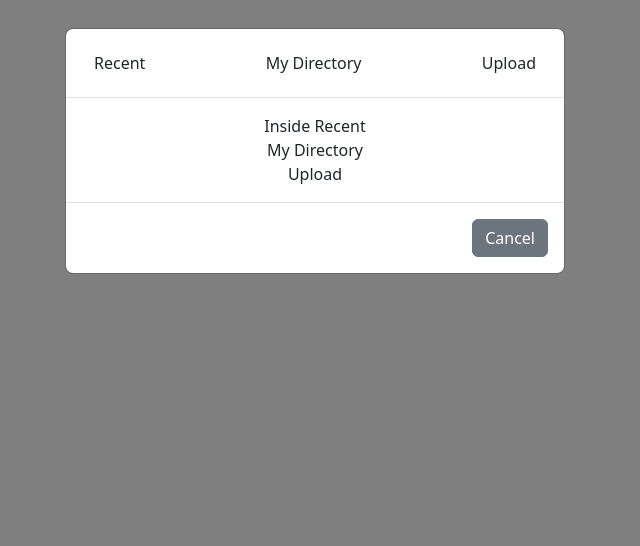
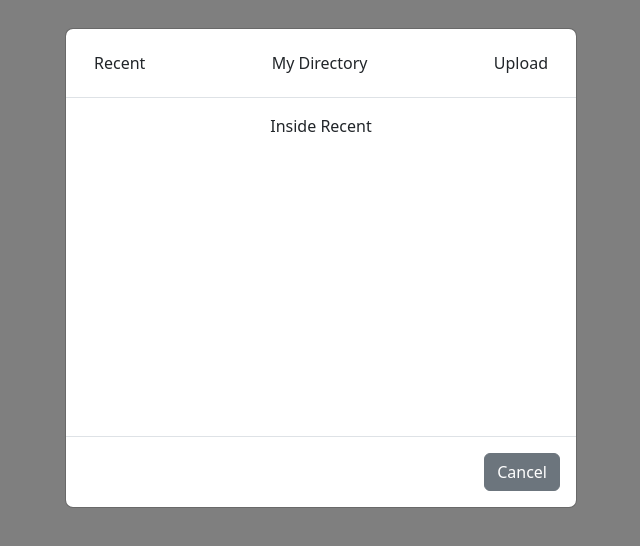
Before and after one commit to abdullahbr98/Vanilla-JS-File-Management-System, a plain HTML site: page index.html in a window 1280 px wide. Both pictures are taken after a click on the button "Launch File System". Shown: the whole page, without its empty margins (325-965 px from the left). Drawn offline with nearby package versions, Linux system fonts and the light colour scheme.

Commit message:
UI changes

```diff
--- a/index.html
+++ b/index.html
@@ -4,7 +4,7 @@
 <head>
     <meta charset="utf-8">
     <meta name="viewport" content="width=device-width, initial-scale=1">
-    <title>Bootstrap demo</title>
+    <title>File Management System</title>
     <link rel="stylesheet" href="/style.css">
     <link href="https://cdn.jsdelivr.net/npm/bootstrap@5.2.2/dist/css/bootstrap.min.css" rel="stylesheet"
         integrity="sha384-Zenh87qX5JnK2Jl0vWa8Ck2rdkQ2Bzep5IDxbcnCeuOxjzrPF/et3URy9Bv1WTRi" crossorigin="anonymous">
@@ -22,19 +22,25 @@
         <div class="modal-dialog">
             <div class="modal-content">
                 <div class="modal-header">
-                    <button type="button" class="btn btn-outline-dark" style="border-width:0px">Recent</button>
-                    <button type="button" class="btn btn-outline-dark" style="border-width:0px">My Directory</button>
-                    <button type="button" class="btn btn-outline-dark" style="border-width:0px">Upload</button>
+                    <button type="button" class="btn btn-outline-dark headingButton"
+                        onclick="recentFunction(recent,directory,upload)">Recent</button>
+                    <button type="button" class="btn btn-outline-dark headingButton"
+                        onclick="directoryFunction(directory,recent,upload)">My Directory</button>
+                    <button type="button" class="btn btn-outline-dark headingButton"
+                        onclick="uploadFunction(upload,directory,recent)">Upload</button>
                 </div>
                 <div class="modal-body" style="align-items: center; text-align: center;">
-                    <div>
+                    <div id="recent" style="display: inline;">
                         Inside Recent
                     </div>
-                    <div>
-                        My Directory
+                    <div id="directory" style="display: none;">
+                        Inside Directory
                     </div>
-                    <div>
-                        Upload
+                    <div id="upload" style="display: none;">
+                        <div class="input-group mt-4 w-75 mx-auto">
+                            <input type="file" class="form-control" id="inputGroupFile02">
+                            <label class="input-group-text" for="inputGroupFile02">Upload</label>
+                        </div>
                     </div>
                 </div>
                 <div class="modal-footer">
@@ -47,6 +53,7 @@
     <script src="https://cdn.jsdelivr.net/npm/bootstrap@5.2.2/dist/js/bootstrap.bundle.min.js"
         integrity="sha384-OERcA2EqjJCMA+/3y+gxIOqMEjwtxJY7qPCqsdltbNJuaOe923+mo//f6V8Qbsw3"
         crossorigin="anonymous"></script>
+    <script src="/main.js"></script>
 </body>
 
 </html>
--- a/main.js
+++ b/main.js
@@ -0,0 +1,17 @@
+const recentFunction = (idDisplay,idNoDisplay,idNoDisplay2)=>{
+    idDisplay.style.display = "inline";
+    idNoDisplay.style.display = "none";
+    idNoDisplay2.style.display = "none";
+}
+
+const directoryFunction = (idDisplay,idNoDisplay,idNoDisplay2)=>{
+    idDisplay.style.display = "inline";
+    idNoDisplay.style.display = "none";
+    idNoDisplay2.style.display = "none";
+}
+
+const uploadFunction = (idDisplay,idNoDisplay,idNoDisplay2)=>{
+    idDisplay.style.display = "inline";
+    idNoDisplay.style.display = "none";
+    idNoDisplay2.style.display = "none";
+}
--- a/style.css
+++ b/style.css
@@ -5,3 +5,13 @@
     padding-top: 20vh;
     text-align: center;
 }
+
+.headingButton{
+    border-width:0px !important;
+    border-radius: 0 !important;
+}
+
+.modal-content{
+    height: 60vh !important;
+    width: 40vw !important;
+}
```
